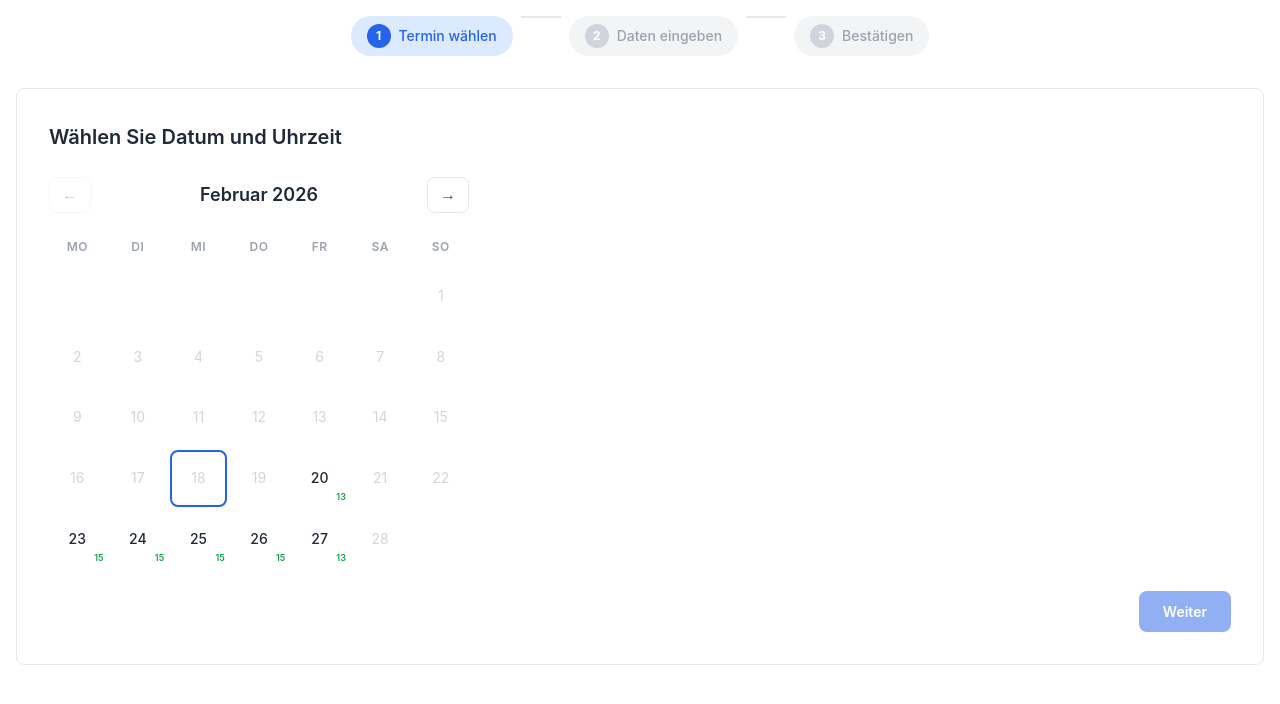
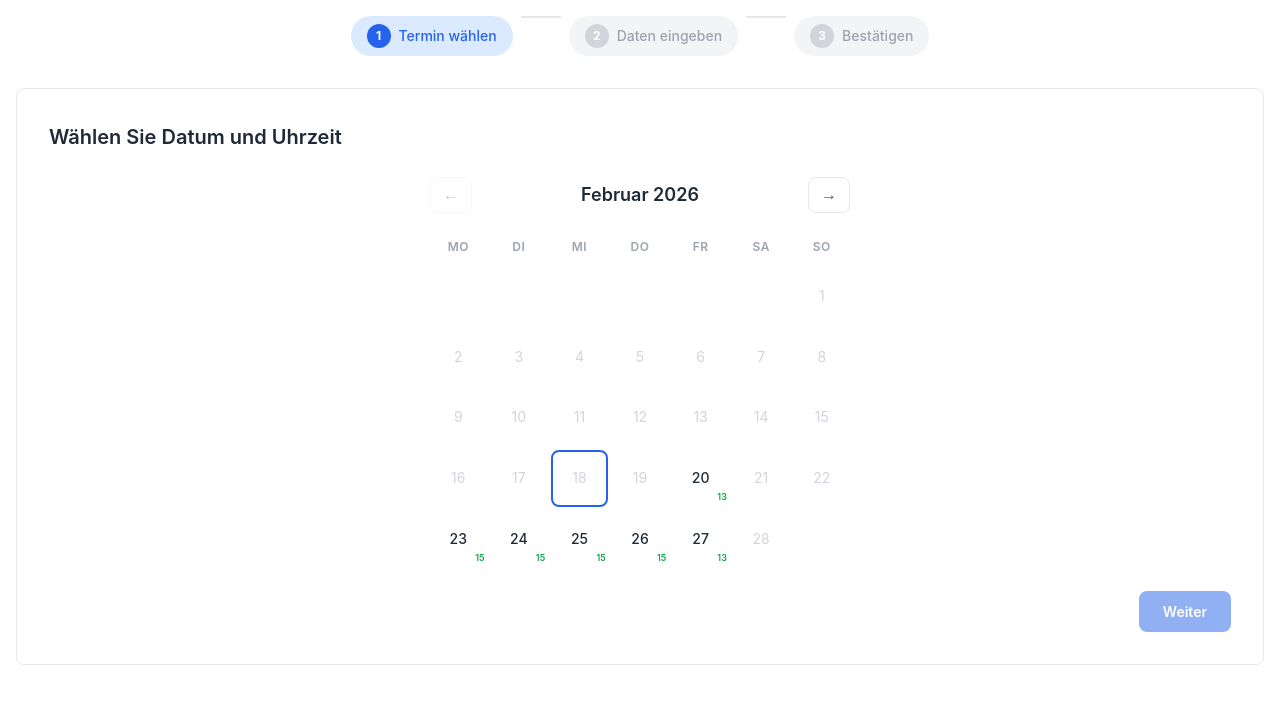
Before and after one commit to different-thinking/msp-support-terminverinbarung, a PHP site: page /embed.php in a window 1280 px wide. Shown: the top 704 px of the page. Run offline with PHP 8.4, Linux system fonts and the light colour scheme.

Commit message:
fix: embed.php mit gleichem Kalender-Layout wie index.php
embed.php hatte keine calendar-time-wrapper und nutzte noch
inline display:none. Jetzt gleiche Struktur: Wrapper mit
row-reverse flex, hidden-Klasse, und Cache-Busting.

https://claude.ai/code/session_01TsdHVxchvAQcxr8CqjLmbV

```diff
--- a/embed.php
+++ b/embed.php
@@ -17,7 +17,7 @@ $organizerName = $config['organizer']['name'];
     <meta charset="UTF-8">
     <meta name="viewport" content="width=device-width, initial-scale=1.0">
     <title><?= htmlspecialchars($appName) ?></title>
-    <link rel="stylesheet" href="assets/css/style.css">
+    <link rel="stylesheet" href="assets/css/style.css?v=<?= time() ?>">
     <style>
         body {
             background: transparent;
@@ -61,6 +61,7 @@ $organizerName = $config['organizer']['name'];
     <div id="panel-calendar" class="booking-panel active">
         <h2 class="panel-title">Wählen Sie Datum und Uhrzeit</h2>
 
+        <div class="calendar-time-wrapper">
             <div class="calendar-container">
                 <div class="calendar-nav">
                     <button id="btn-prev-month" type="button" disabled>&larr;</button>
@@ -71,7 +72,8 @@ $organizerName = $config['organizer']['name'];
                 <div id="calendar-grid" class="calendar-grid"></div>
             </div>
 
-        <div id="time-slots-container" class="time-slots-container" style="display: none;"></div>
+            <div id="time-slots-container" class="time-slots-container hidden"></div>
+        </div>
 
         <div class="btn-group">
             <span></span>
@@ -186,7 +188,7 @@ $organizerName = $config['organizer']['name'];
     </div>
 </div>
 
-<script src="assets/js/app.js"></script>
+<script src="assets/js/app.js?v=<?= time() ?>"></script>
 <script>
 // iframe-Höhe automatisch an Parent melden
 (function() {
```
Lines whose indentation alone changed are shown as unchanged.
